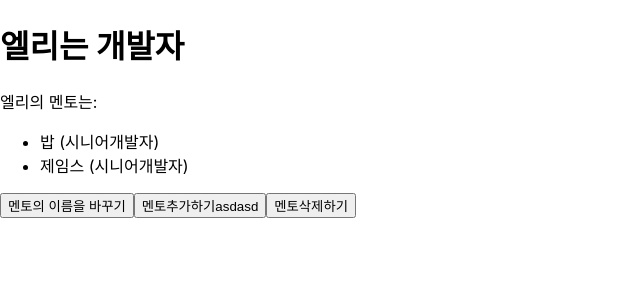
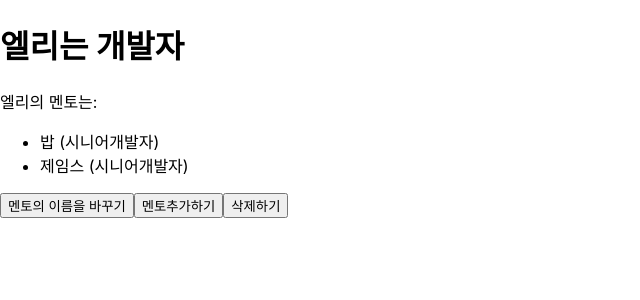
Before and after one commit to dkdkwl/dream-basic, a React (Create React App) app: page / in a window 1280 px wide. Shown: the top 300 px of the page, without its empty margins (0-640 px from the left). Built offline with nearby package versions, Linux system fonts and the light colour scheme.

Commit message:
혼자서 만들어보는 추가 삭제 바꾸기

```diff
--- a/src/AppMentors.jsx
+++ b/src/AppMentors.jsx
@@ -1,34 +1,50 @@
 import React, { useState } from "react";
+
+const initialPerson = {
+  name: "엘리",
+  title: "개발자",
+  mentors: [
+    {
+      name: "밥",
+      title: "시니어개발자",
+    },
+    {
+      name: "제임스",
+      title: "시니어개발자",
+    },
+  ],
+};
 
 export default function AppMentor() {
   const [person, setPerson] = useState(initialPerson);
   const handleUpdate = () => {
     const prev = prompt(`누구의 이름을 바꾸고 싶은가요?`);
     const current = prompt(`이름을 무엇으로 바꾸고 싶은가요?`);
-    setPerson((person) => ({
+    setPerson((person) =>({
       ...person,
       mentors: person.mentors.map((mentor) => {
-        if (mentor.name === prev) {
-          return { ...mentor, name: current };
+        console.log(mentor)
+        if(mentor.name === prev){
+          return {...mentor,name:current}
         }
-        return mentor;
-      }),
-    }));
+        return mentor
+      })
+    }))
   };
   const handleAdd = () => {
     const name = prompt(`멘토의 이름은?`);
     const title = prompt(`멘토의 직함은?`);
     setPerson((person) => ({
       ...person,
-      mentors: [...person.mentors, { name, title }],
+      mentors : [...person.mentors, {name,title}]
     }));
   };
   const handleDelete = () => {
     const name = prompt(`멘토삭제하기`);
-    setPerson((person) => ({
-      ...person,
-      mentors: person.mentors.filter((m) => m.name !== name),
-    }));
+      setPerson((person)=>({
+        ...person,
+        mentors : person.mentors.filter((m) => m.name !== name)
+      }))
   };
 
   return (
@@ -44,7 +60,27 @@ export default function AppMentor() {
           </li>
         ))}
       </ul>
-      <button
+      <button onClick={()=>{
+        handleUpdate();
+      }}>
+        멘토의 이름을 바꾸기
+      </button>
+      <button onClick={()=>{
+        handleAdd()
+      }}>
+        멘토추가하기
+      </button>
+
+      <button onClick={()=>{
+        const name = prompt(`멘토의 이름은?`);
+        setPerson((person) => ({
+          ...person,
+          mentors: person.mentors.filter((m) => m.name !== name),
+        }))
+      }}>
+        삭제하기
+      </button>
+      {/* <button
         onClick={() => {
           handleUpdate();
         }}
@@ -66,22 +102,7 @@ export default function AppMentor() {
         }}
       >
         멘토삭제하기
-      </button>
+      </button> */}
     </div>
   );
 }
-
-const initialPerson = {
-  name: "엘리",
-  title: "개발자",
-  mentors: [
-    {
-      name: "밥",
-      title: "시니어개발자",
-    },
-    {
-      name: "제임스",
-      title: "시니어개발자",
-    },
-  ],
-};
```
Also changed, not shown: src/AppProfile.jsx (+14 -14 lines).
